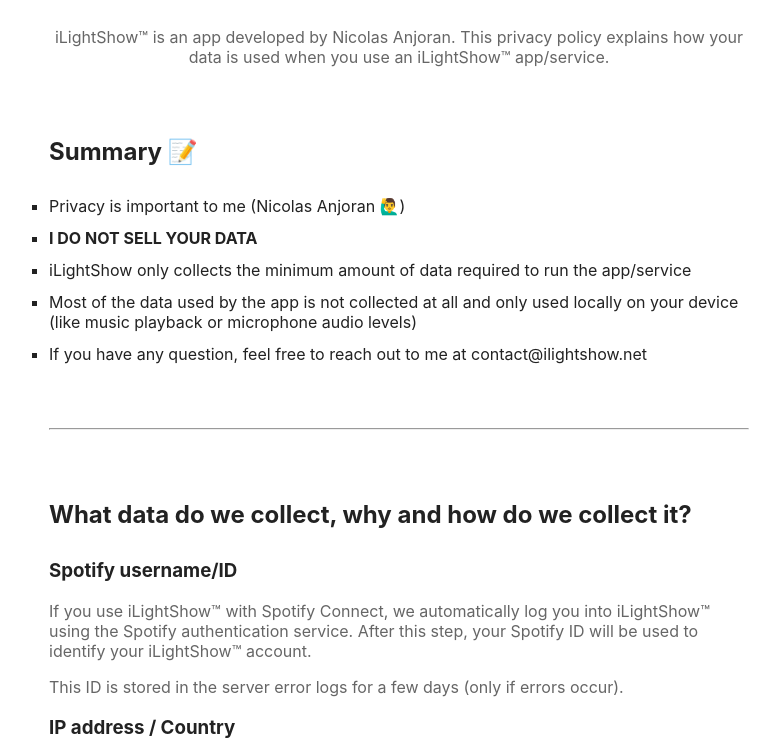
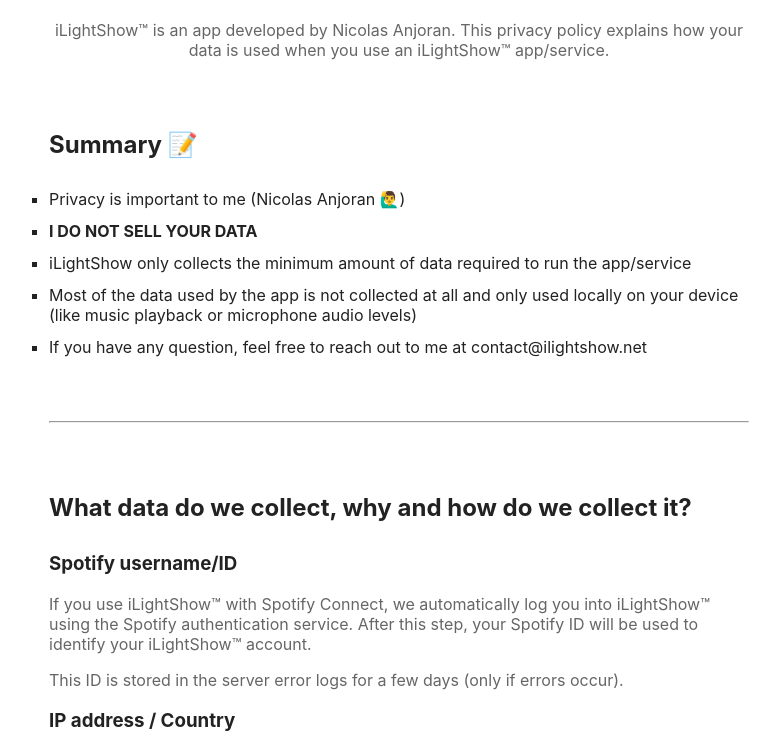
Before and after one commit to ilightshow/privacy-policy, a website: page index.html in a window 1280 px wide. Shown: the part 133-881 px from the top of the page, without its empty margins (241-1021 px from the left). Drawn offline with Linux system fonts and the light colour scheme.

Commit message:
text update

```diff
--- a/index.html
+++ b/index.html
@@ -38,7 +38,7 @@
         }
 
         body {
-            padding: 40px;
+            padding: 33px;
             max-width: 700px;
             margin: auto;
             margin-bottom: 100px;
```
Also changed, not shown: template.html (+1 -1 lines).
